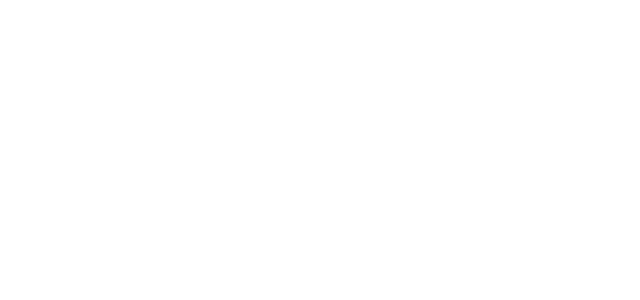
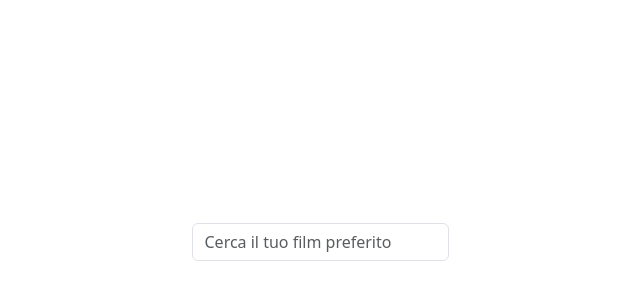
Before and after one commit to Giovannidubaldo/vite-boolflix, a Vue app: page / in a window 1280 px wide. Shown: the part 158-458 px from the top of the page, without its empty margins (320-960 px from the left). Built offline with nearby package versions, Linux system fonts and the light colour scheme.

Commit message:
Added input search

```diff
--- a/src/App.vue
+++ b/src/App.vue
@@ -1,15 +1,24 @@
 <script>
+import AppHeader from './components/AppHeader.vue';
+
 import axios from 'axios';
 import { store } from './store.js';
 
 export default {
-
+  components: {
+    AppHeader,
+  },
+  data() {
+    return {
+      store
+    }
+  }
 }
 </script>
 
 <template lang="">
   <div>
-
+    <AppHeader />
   </div>
 </template>
 
--- /dev/null
+++ b/src/components/AppHeader.vue
@@ -0,0 +1,23 @@
+<script>
+import { store } from '../store';
+export default {
+    name: 'AppHeader',
+    data() {
+        return {
+            store,
+        }
+    }
+}
+</script>
+
+<template lang="">
+    <header>
+        <div class="container">
+            <div class="row">
+                <input type="text" placeholder="Cerca il tuo film preferito" class="form-control my-3" v-model="store.query" @keyup.enter="">
+            </div>
+        </div>
+    </header>
+</template>
+
+<style lang="scss"></style>
```
